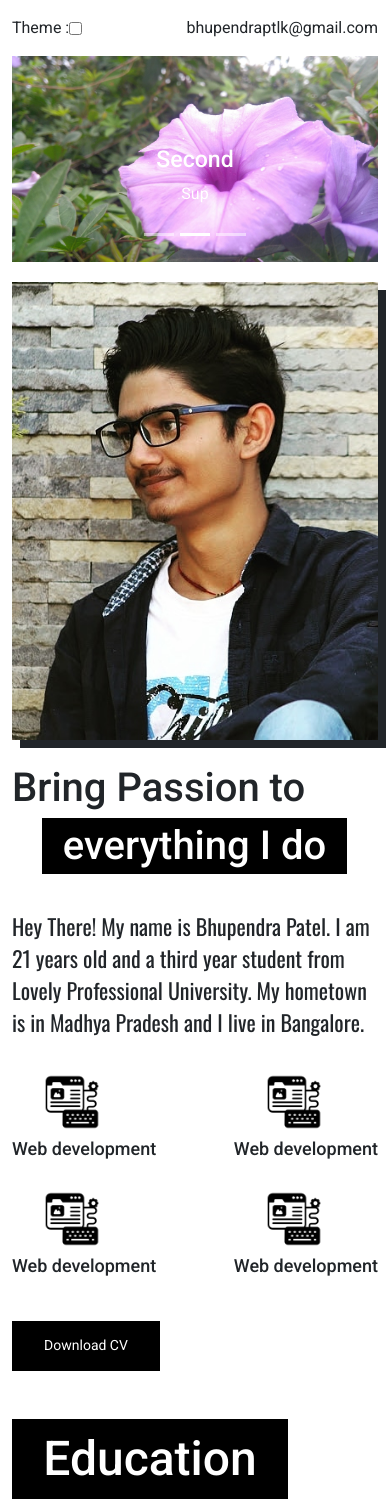
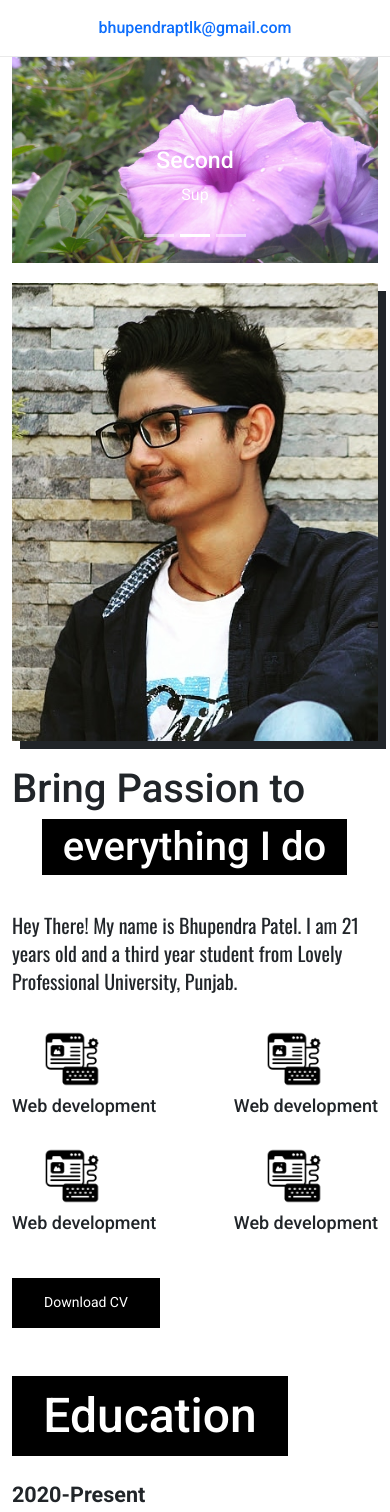
Before and after one commit to bhupendraptlk/MyResume, a React (Create React App) app: page / in a window 390 px wide. Shown: the top 1512 px of the page. Built offline with nearby package versions, Linux system fonts and the light colour scheme.

Commit message:
Layouting and other changes

```diff
--- a/src/App.css
+++ b/src/App.css
@@ -66,6 +66,11 @@ body{
 }
 .headerNav{
   padding: 16px 0;
+}
+.header-mail{
+  text-decoration: none;
+  font-weight: 500;
+  font-size: 18px;
 }
 .socialIcons img{
   width: 40px;
@@ -406,6 +411,13 @@ body{
   .mb-48-80{
     margin-bottom: 48px;
   }
+  header{
+    position: sticky;
+    top: 0;
+    z-index: 100;
+    background-color: var(--light);
+    border-bottom: 1px solid #eaeaea;
+  }
   .aboutSection{
     flex-direction: column;
     padding: 0;
@@ -421,6 +433,10 @@ body{
   }
   .aboutImage img{
     width: 100%;
+  }
+  .self-intro{
+    font-size: 20px;
+    line-height: 28px;
   }
   .aboutSkillSectionInnerOne, .aboutSkillSectionInnerTwo{
     justify-content: space-between;
@@ -473,4 +489,7 @@ body{
   .footerProject .footerProjectTalk a{
     font-size: 48px;
   }
+  .header-mail{
+    font-size: 16px;
+  }
 }
--- a/src/App.js
+++ b/src/App.js
@@ -7,12 +7,12 @@ function App() {
     <div className="App">
       <header>
         <div className='container'>
-          <div className='headerNav flex ac js'>
-            <div className='flex ac'>
-              <span>Theme : </span>
+          <div className='headerNav flex ac jc'>
+            {/* <div className='flex ac'>
+              <span className='header-mail'>Theme : </span>
               <input type='checkbox' className='m0'/>
-            </div>
-            <div>bhupendraptlk@gmail.com</div>
+            </div> */}
+            <a href="mailto:bhupendraptlk@gmail.com" className='header-mail'>bhupendraptlk@gmail.com</a>
           </div>
         </div>
       </header>
--- a/src/components/About.js
+++ b/src/components/About.js
@@ -27,7 +27,7 @@ const About = () => {
             <h2>Bring Passion to</h2>
             <h2 className="aboutRightHighlight">everything I do</h2>
           </div>
-          <p className="self-intro">Hey There! My name is Bhupendra Patel. I am 21 years old and a third year student from Lovely Professional University. My hometown is in Madhya Pradesh and I live in Bangalore.</p>
+          <p className="self-intro">Hey There! My name is Bhupendra Patel. I am 21 years old and a third year student from Lovely Professional University, Punjab.</p>
           <div className="aboutSkillSection">
             <div className="aboutSkillSectionInnerOne">
               <div className="aboutSkillDetailOne">
--- a/src/components/Menu.js
+++ b/src/components/Menu.js
@@ -19,9 +19,7 @@ const Menu = () =>{
             <Offcanvas.Body>
               <div className='flex ac'>
                 <div className='modal-inner-menu flex fc jc'>
-                  <div>ABOUT</div>
-                  <div>EDUCATION</div>
-                  <div>PROJECTS</div>
+                  <div>Coming soon</div>
                 </div>
                 <div className='closeBtnOuter flex ac'>
                   <button type='button' className='closeBtn' onClick={handleClose}><img src={close}/></button>
--- a/src/components/Projects.js
+++ b/src/components/Projects.js
@@ -23,7 +23,7 @@ const Projects = () => {
           <div className="projectSection mb-48-80">
             <div className="projectDetailSection">
                 <h2>Chaipoint</h2>
-                <p>A live project completed during my internship @Dukaan. It's an online store of the infamous tea shop "Chaipoint", selling a variety of tea products online.</p>
+                <p>A live project completed during my internship @Dukaan®. An online store of the infamous tea shop 'Chaipoint', selling a variety of tea products online.</p>
             </div>
           <a href="https://chaipointshop.com" target='_blank'><img src={Cp} alt="chaipoint"  className="w100"/></a>
           </div>
```
